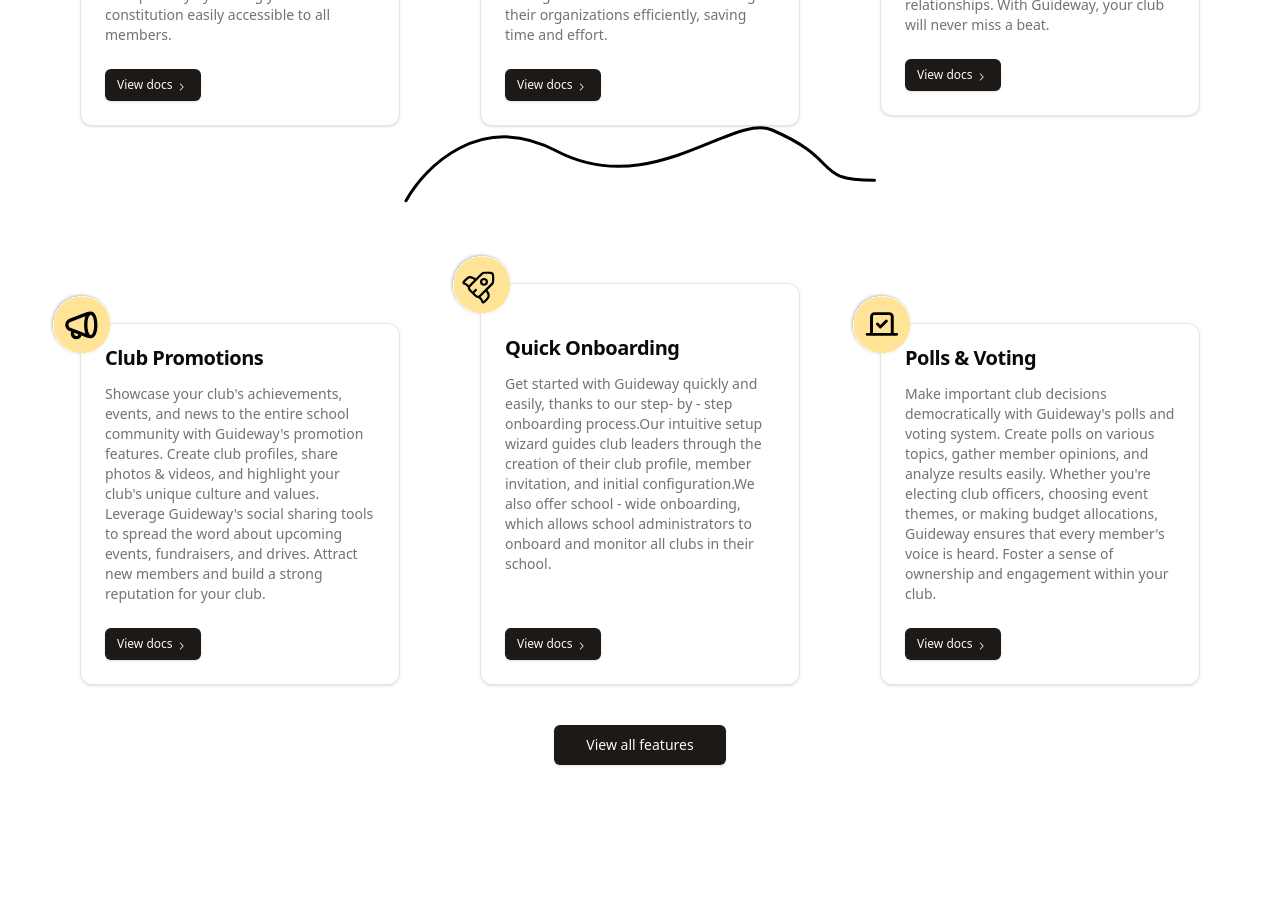
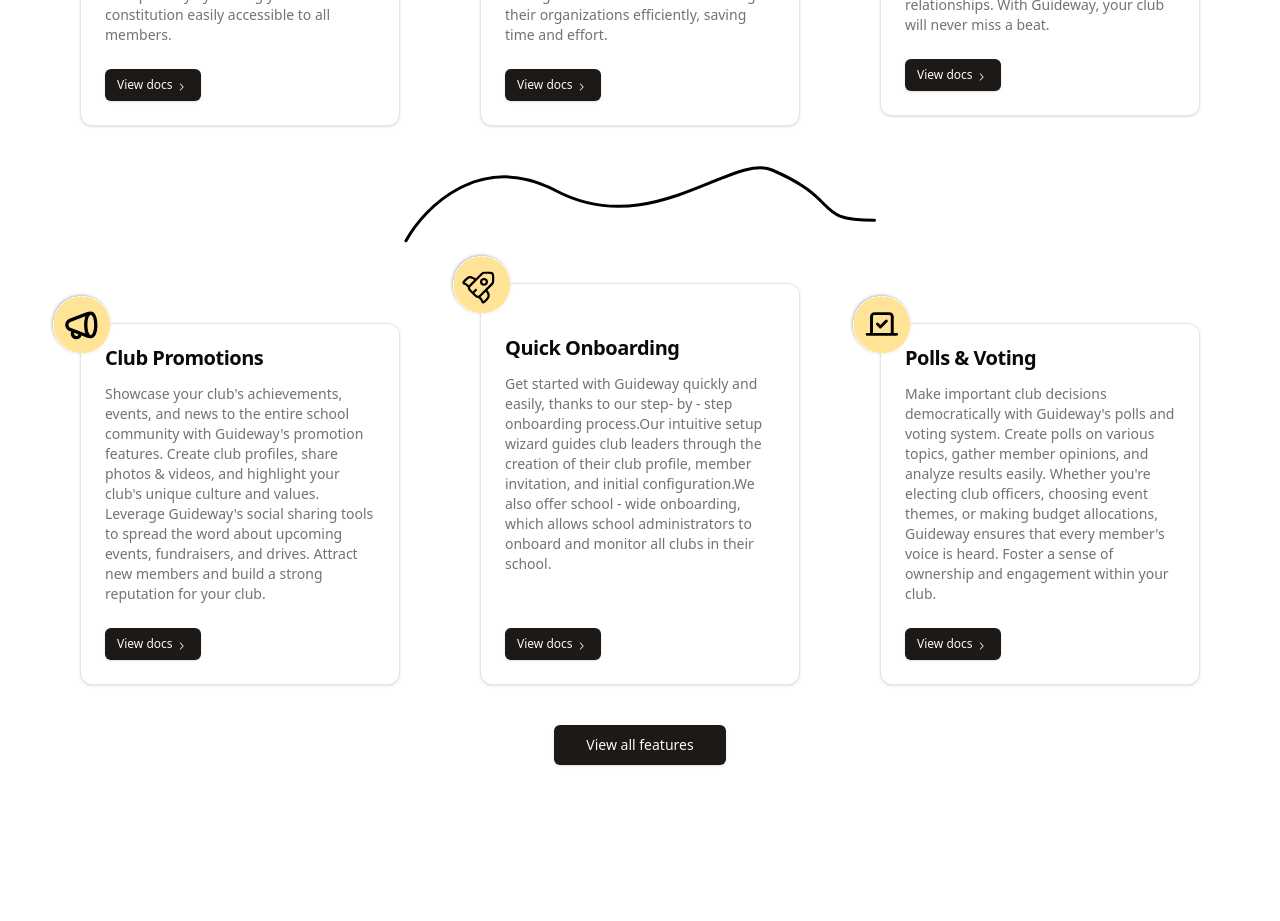
Before and after one commit to maytees/guideway, a Next.js app: page / in a window 1280 px wide. Shown: the part 1380-2301 px from the top of the page. Built offline with nearby package versions, Linux system fonts and the light colour scheme.

Commit message:
fix: dash line margin

```diff
--- a/src/app/page.tsx
+++ b/src/app/page.tsx
@@ -81,7 +81,7 @@ export default function HomePage() {
       </TooltipProvider>
 
       <div className="mt-64 flex flex-col items-center">
-        <div className="xl:pb-5">
+        <div className="pb-20 md:pb-0 xl:pb-5">
           <motion.h1
             ref={ref}
             variants={variants}
@@ -287,7 +287,7 @@ const Features = () => {
         animate={controls}
         initial="hidden"
         variants={cardVariants}
-        className="md:hidden xl:grid mt-20 flex flex-col items-center grid-cols-1 gap-20 xl:grid-cols-3 w-full"
+        className="md:hidden xl:grid flex flex-col items-center grid-cols-1 gap-20 xl:grid-cols-3 w-full"
       >
         {featuresTwo.map((feature) => (
           <Feature key={feature.title} {...feature} className={!feature.mid ? "lg:inline-block lg:mt-10" : ""} />
@@ -298,7 +298,7 @@ const Features = () => {
         animate={md}
         initial="hidden"
         variants={cardVariants}
-        className="hidden md:grid xl:hidden grid-cols-2 gap-20"
+        className="hidden md:grid xl:hidden grid-cols-2 gap-10"
       >
         {featuresTwo.map((feature) => (
           <Feature key={feature.title} {...feature} />
@@ -384,7 +384,7 @@ const Dash = () => {
   };
 
   return (
-    <svg ref={ref} width="472" className="md:my-20 xl:my-0" height="77" overflow={"visible"} viewBox="0 0 472 77" fill="none" xmlns="http://www.w3.org/2000/svg">
+    <svg ref={ref} width="472" className="md:my-20 xl:my-10" height="77" overflow={"visible"} viewBox="0 0 472 77" fill="none" xmlns="http://www.w3.org/2000/svg">
       <motion.path
         variants={pathVariants}
         initial="hidden"
```
